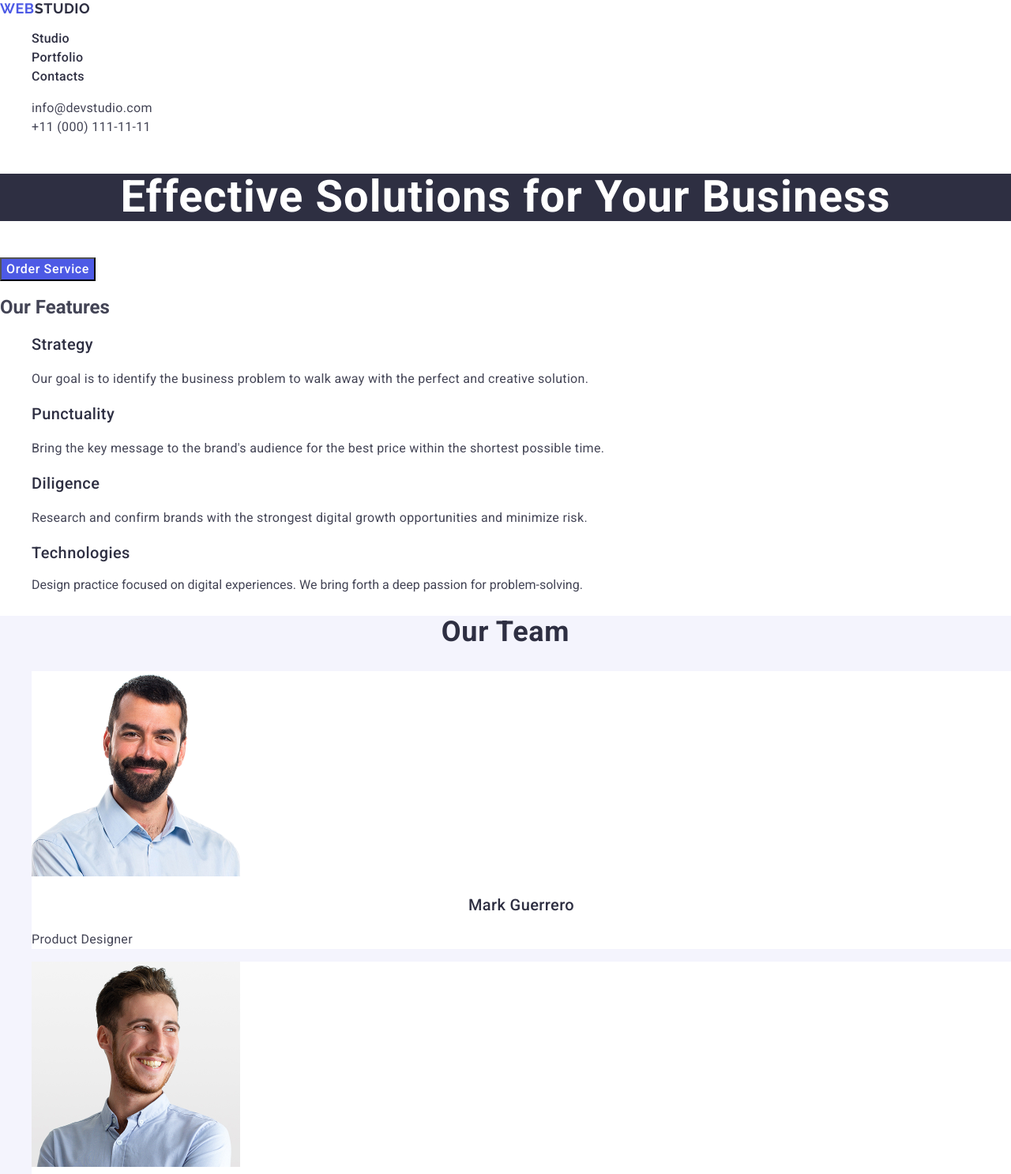
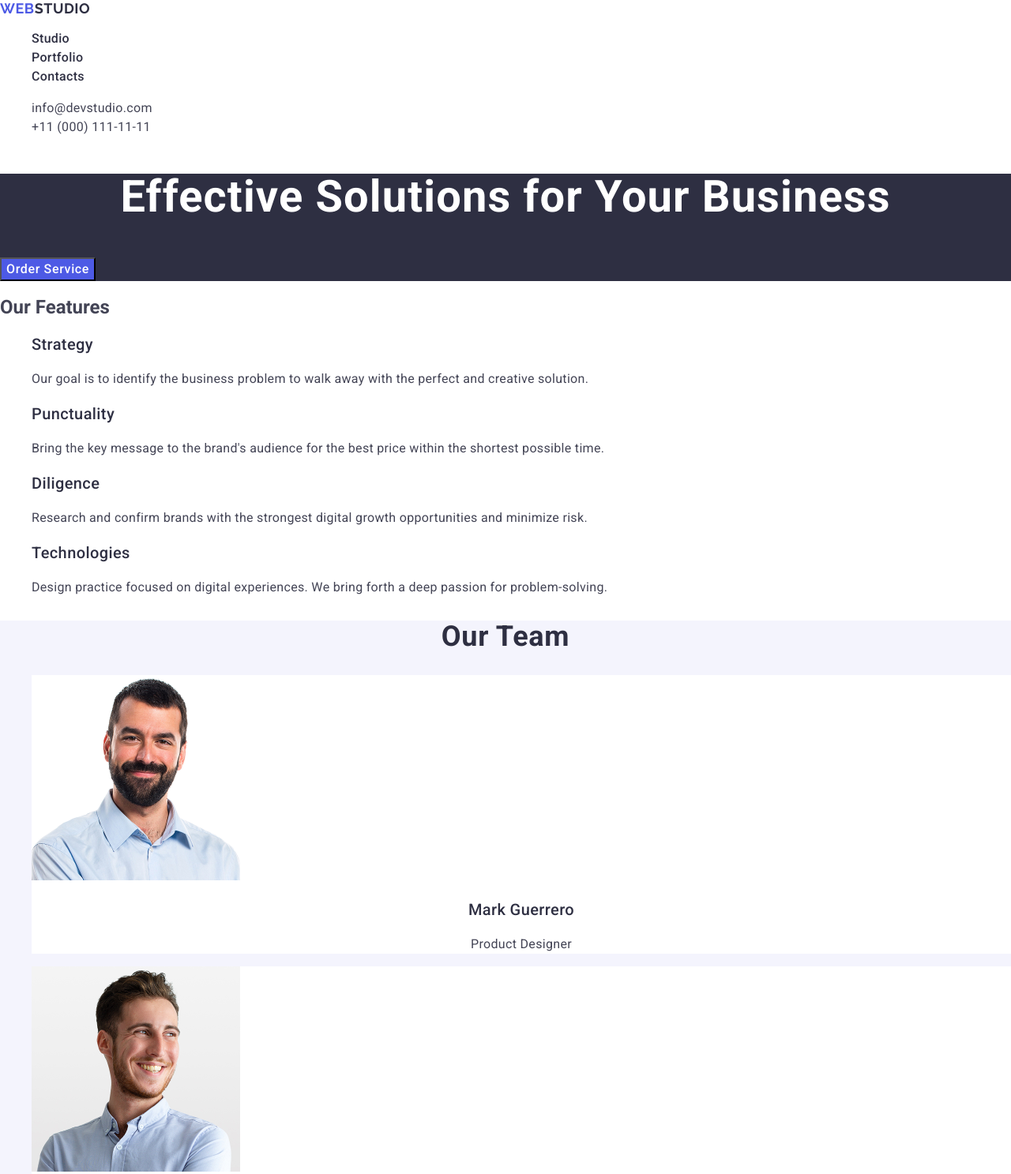
Before and after one commit to DP1106081/goit-markup-hw-02, a plain HTML site: page index.html in a window 1280 px wide. Shown: the top 1487 px of the page at 79% size. Drawn offline with nearby package versions, Linux system fonts and the light colour scheme.

Commit message:
add background-color to sec(order-service)+ add class to (p) sec-features

```diff
--- a/css/styles.css
+++ b/css/styles.css
@@ -65,6 +65,11 @@ a {
 }
 
 /*section order-service */
+
+.order-service {
+  background-color: #2e2f42;
+}
+
 .title-capital {
   font-size: 56px;
   line-height: 1.07;
@@ -104,10 +109,11 @@ a {
   background-color: #fff;
 }
 
-.team-names {
+.team-names,
+.profession-text {
   text-align: center;
-  font-weight: 500;
 }
+
 .team-names,
 .portfolio-list-item-title,
 .features-titles {
@@ -117,9 +123,10 @@ a {
   color: #2e2f42;
   font-weight: 500;
 }
-.team-profession {
+/* {
   text-align: center;
-}
+} */
+
 .profession-text,
 .portfolio-text,
 .features-text {
--- a/index.html
+++ b/index.html
@@ -83,7 +83,7 @@
           </li>
           <li>
             <h3 class="features-titles">Technologies</h3>
-            <p>
+            <p class="features-text">
               Design practice focused on digital experiences. We bring forth a
               deep passion for problem-solving.
             </p>
```
